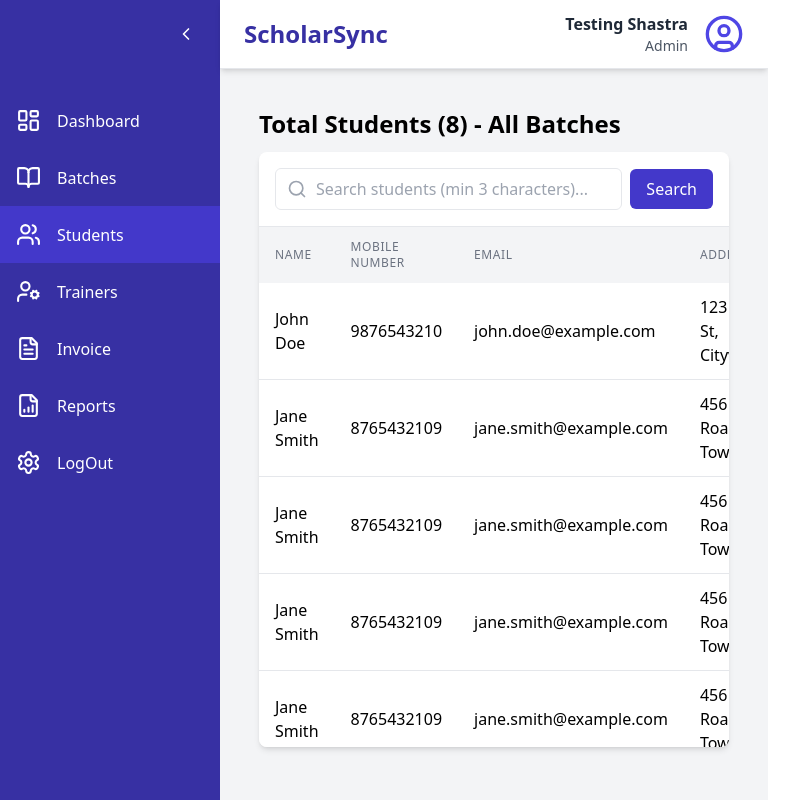
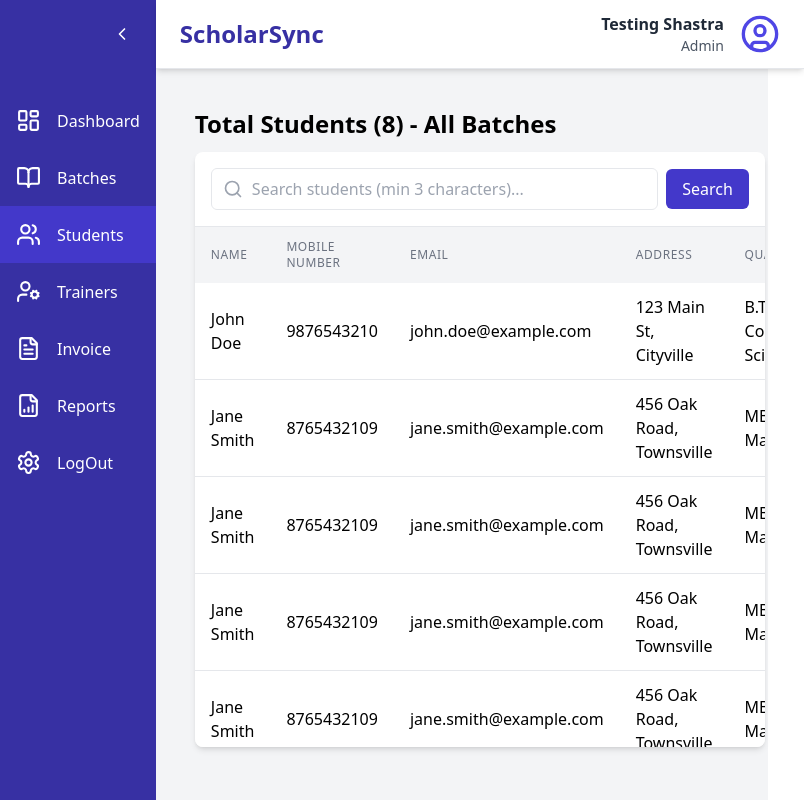
Before and after one commit to sumerishere/ScholarSync-frontend, a React (Vite) app: page /students in a window 768 px wide. Shown: the whole page, 804 px wide, since content can reach past the window. Built offline with nearby package versions, Linux system fonts and the light colour scheme; sample sign-in values are in the browser's storage.

Commit message:
done changes

```diff
--- a/src/components/AllStudent-List/StudentsList.css
+++ b/src/components/AllStudent-List/StudentsList.css
@@ -1,7 +1,6 @@
 /* Base Styles */
 .all-student-list-root {
   padding: 20px;
-  min-width: 500px;
   margin: auto;
 }
 
@@ -65,7 +64,7 @@ td {
 @media (min-width: 768px) and (max-width: 1024px) {
   .all-student-list-root {
     padding: 15px;
-    width: 500px;
+    width: 600px;
   }
 
   h2 {
```
